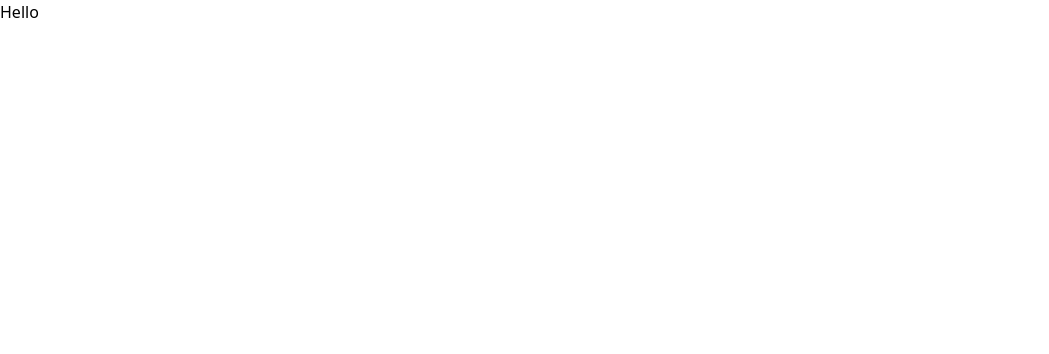
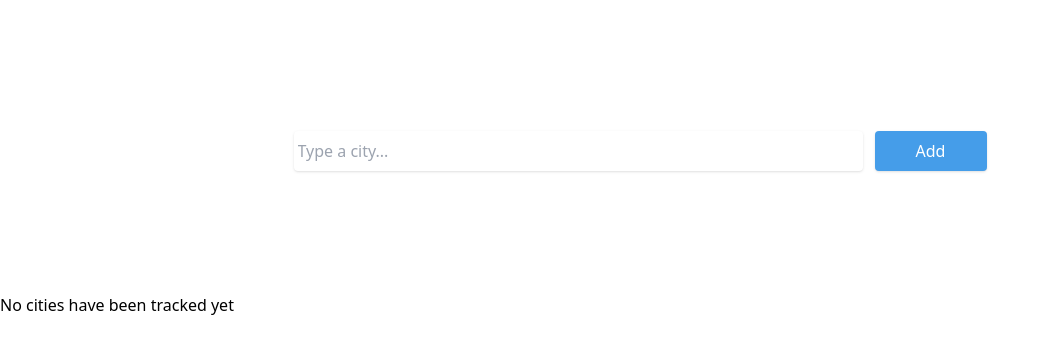
Before and after one commit to ww-side/react-weather, a React (Create React App) app: page / in a window 1280 px wide. Shown: the top 354 px of the page, without its empty margins (0-1049 px from the left). Built offline with nearby package versions, Linux system fonts and the light colour scheme; no server answers.

Commit message:
feat: add react-hot-toast to App.tsx

```diff
--- a/src/App.tsx
+++ b/src/App.tsx
@@ -1,5 +1,15 @@
+import { Toaster } from 'react-hot-toast';
+import Form from './components/common/Form';
+import WeatherList from './components/common/WeatherList';
+
 const App = () => {
-  return <div>Hello</div>;
+  return (
+    <main>
+      <Form />
+      <WeatherList />
+      <Toaster position="bottom-left" reverseOrder={false} />
+    </main>
+  );
 };
 
 export default App;
```
